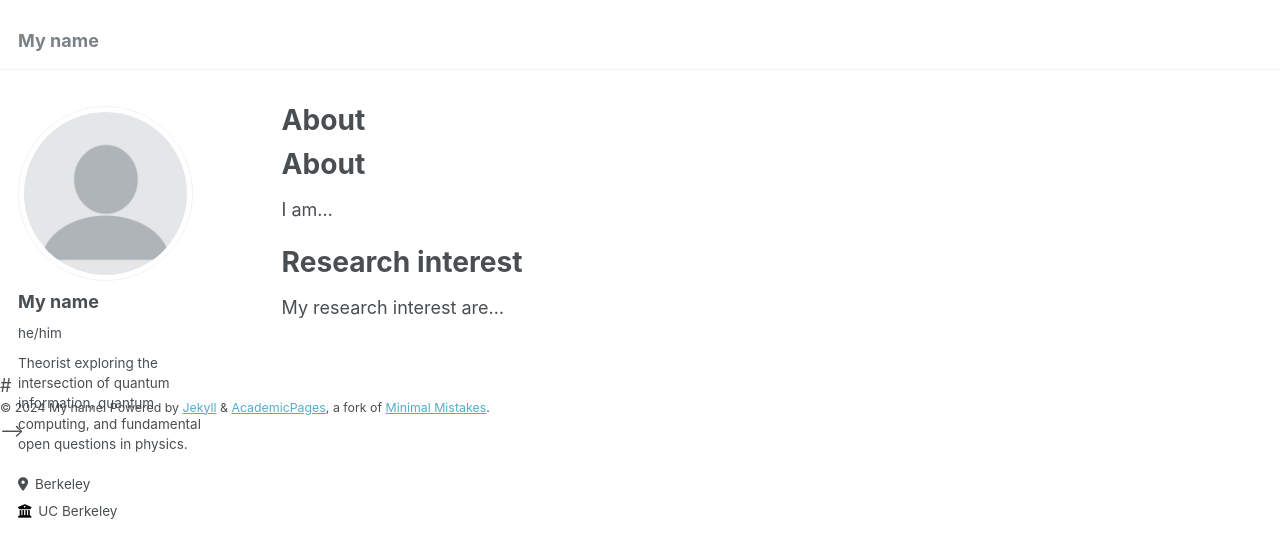
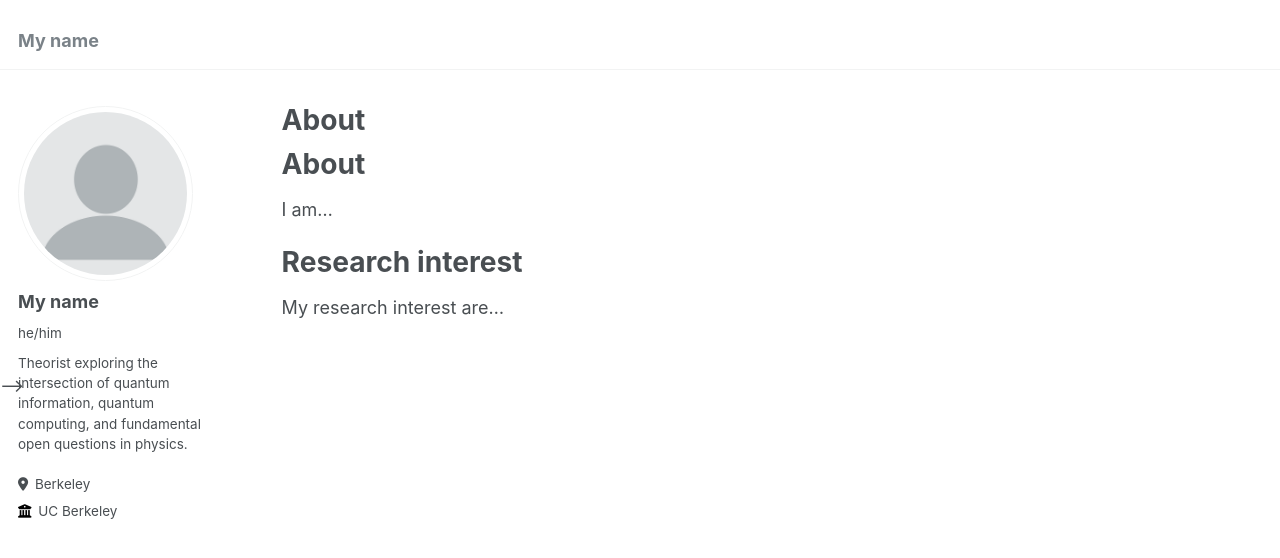
Before and after one commit to Thilo-S/thilo-s.github.io, a Jekyll site: the page built from _pages/about.md, in a window 1280 px wide. Shown: the top 558 px of the page. Built offline with Jekyll 4.4.1, drawn with Linux system fonts in a browser that asks for light colours; our own code applies the rules of GitHub Pages for plain Markdown files.

Commit message:
Update footer.html

```diff
--- a/_includes/footer.html
+++ b/_includes/footer.html
@@ -19,4 +19,4 @@
 </div>
 {% endif %}
 
-#<div class="page__footer-copyright">&copy; {{ site.time | date: '%Y' }} {{ site.name | default: site.title }}. {{ site.data.ui-text[site.locale].powered_by | default: "Powered by" }} <a href="http://jekyllrb.com" rel="nofollow">Jekyll</a> &amp; <a href="https://github.com/academicpages/academicpages.github.io">AcademicPages</a>, a fork of <a href="https://mademistakes.com/work/minimal-mistakes-jekyll-theme/" rel="nofollow">Minimal Mistakes</a>.</div>
+<!-- #<div class="page__footer-copyright">&copy; {{ site.time | date: '%Y' }} {{ site.name | default: site.title }}. {{ site.data.ui-text[site.locale].powered_by | default: "Powered by" }} <a href="http://jekyllrb.com" rel="nofollow">Jekyll</a> &amp; <a href="https://github.com/academicpages/academicpages.github.io">AcademicPages</a>, a fork of <a href="https://mademistakes.com/work/minimal-mistakes-jekyll-theme/" rel="nofollow">Minimal Mistakes</a>.</div> -->
```
